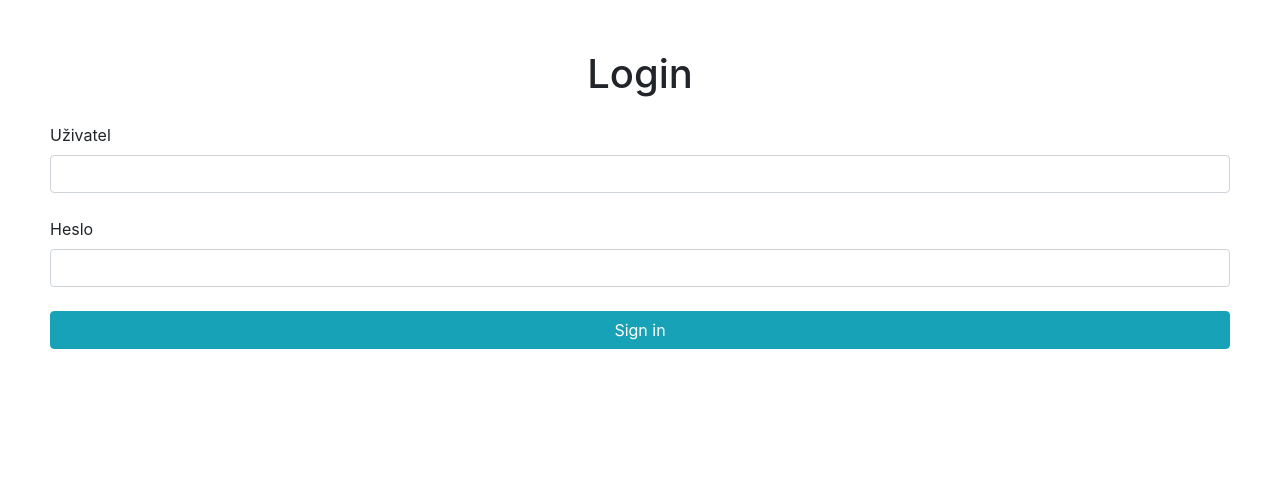
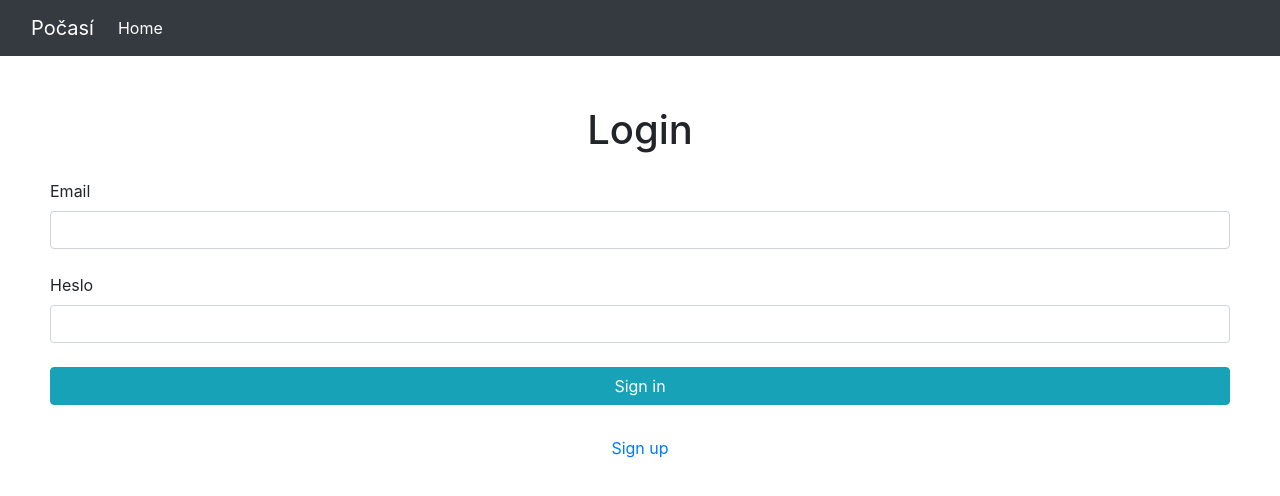
Before and after one commit to MartinKouba5/pocasi, a React (Create React App) app: page / in a window 1280 px wide. Shown: the top 496 px of the page. Built offline with nearby package versions, Linux system fonts and the light colour scheme.

Commit message:
Add files via upload

```diff
--- a/src/App.js
+++ b/src/App.js
@@ -1,5 +1,7 @@
 // App.js
 import React, { useState } from 'react';
+import { initializeApp } from "firebase/app";
+import { getAnalytics } from "firebase/analytics";
 import {BrowserRouter, Routes, Route, Navigate} from 'react-router-dom';
 import LoginPage from './Login';
 import WeatherCard from './WeatherCard';
@@ -14,9 +16,24 @@ function WeatherApp({ onLogout }) { // Přidána prop onLogout
     setCities([city, ...cities]);
   };
 
+  const firebaseConfig = {
+    apiKey: "AIzaSyB-DT6ioBb8-D9eEyjPNgSqLzZ6v4o-sh8",
+    authDomain: "pocasi-f4ecf.firebaseapp.com",
+    projectId: "pocasi-f4ecf",
+    storageBucket: "pocasi-f4ecf.appspot.com",
+    messagingSenderId: "49908304835",
+    appId: "1:49908304835:web:1427d9923fb578b4578b76",
+    measurementId: "G-8YVYHPRZME"
+  };
+
+  // Initialize Firebase
+  const app = initializeApp(firebaseConfig);
+  const analytics = getAnalytics(app);
+
+
   return (
     <div className="App">
-      <Navbar onLogout={onLogout}></Navbar>
+      <Navbar onLogout={onLogout} isLoggedIn={true}></Navbar> {/* Předána prop isLoggedIn */}
       <div class="banner">
         <SearchBar onSearch={handleSearch}></SearchBar>
       </div>
--- a/src/Login.js
+++ b/src/Login.js
@@ -1,30 +1,63 @@
-import React from "react";
+import React, { useState } from "react";
 import './Login.css';
-
+import Navbar from './navbar';
+import { getAuth, signInWithEmailAndPassword, createUserWithEmailAndPassword } from "firebase/auth";
 
 const LoginPage = ({ onLogin }) => {
+  const [email, setEmail] = useState('');
+  const [password, setPassword] = useState('');
+  const [errorMessage, setErrorMessage] = useState('');
+
+  const auth = getAuth();
+
+  const handleSignIn = async () => {
+    try {
+      const userCredential = await signInWithEmailAndPassword(auth, email, password);
+      onLogin();
+    } catch (error) {
+      setErrorMessage('Špatné heslo nebo email');
+      console.error(error);
+    }
+  };
+
+  const handleSignUp = async () => {
+    try {
+      const userCredential = await createUserWithEmailAndPassword(auth, email, password);
+      onLogin();
+    } catch (error) {
+      if (error.code === 'auth/email-already-in-use') {
+        setErrorMessage('Tento uživatel již existuje');
+      } else if (error.code === 'auth/weak-password'){
+        setErrorMessage('Slabé heslo');
+      } else {
+        setErrorMessage('Chybné údaje');
+
+      }
+      console.error(error);
+    }
+  };
+
   return (
+    <div>
+      <Navbar></Navbar>
       <div class="login">
         <h1>Login</h1>
         <form>
-        {/* Email input */}
           <div class="form-outline mb-4">
-        <label class="form-label" for="form2Example1">Uživatel</label>
+            <label class="form-label" for="form2Example1">Email</label>
+            <input type="email" id="form2Example1" class="form-control" onChange={e => setEmail(e.target.value)} />
+          </div>
+          <div class="form-outline mb-4">
+            <label class="form-label" for="form2Example2">Heslo</label>
+            <input type="password" id="form2Example2" class="form-control" onChange={e => setPassword(e.target.value)} />
+            {errorMessage && <a style={{ color: 'red' }}>{"*"+errorMessage}</a>}
 
-          <input type="email" id="form2Example1" class="form-control" />
           </div>
 
-        {/* Password input */}
-        <div class="form-outline mb-4">
-        <label class="form-label" for="form2Example2">Heslo</label>
-          <input type="password" id="form2Example2" class="form-control" />
+          <button type="button" class="btn btn-info btn-block mb-4" onClick={handleSignIn}>Sign in</button>
+          <button type="button" class="btn btn-link btn-block mb-4" onClick={handleSignUp}>Sign up</button>
+        </form>
       </div>
-
-
-        {/* Submit button */}
-        <button type="button" class="btn btn-info btn-block mb-4" onClick={onLogin}>Sign in</button>
-
-      </form>
     </div>
   );
 };
--- a/src/WeatherCard.js
+++ b/src/WeatherCard.js
@@ -1,7 +1,7 @@
 import React, { useState, useEffect } from 'react';
 import './WeatherCard.css';
 
-function WeatherCard({ cityName, latitude, longitude,backgroundImage }) {
+function WeatherCard({ cityName, latitude, longitude,backgroundImage, locationName }) {
   const [currentWeather, setCurrentWeather] = useState(null);
   const [forecast, setForecast] = useState(null);
 
@@ -29,6 +29,7 @@ function WeatherCard({ cityName, latitude, longitude,backgroundImage }) {
   return (
     <div className="WeatherCard" style={{ backgroundImage: `url(${backgroundImage})` }} >
       <h2>{cityName}</h2>
+      <h3>{locationName}</h3>
       {currentWeather ? (
         <div>
           <h3><strong><svg xmlns="http://www.w3.org/2000/svg" width="50" height="auto" fill="currentColor" class="bi bi-thermometer" viewBox="0 0 16 16">
--- a/src/index.js
+++ b/src/index.js
@@ -1,17 +1,25 @@
+// index.js
 import React from 'react';
-import ReactDOM from 'react-dom/client';
-import './index.css';
+import ReactDOM from 'react-dom';
 import App from './App';
-import reportWebVitals from './reportWebVitals';
+import { initializeApp } from "firebase/app";
 
-const root = ReactDOM.createRoot(document.getElementById('root'));
-root.render(
+const firebaseConfig = {
+  apiKey: "AIzaSyB-DT6ioBb8-D9eEyjPNgSqLzZ6v4o-sh8",
+  authDomain: "pocasi-f4ecf.firebaseapp.com",
+  projectId: "pocasi-f4ecf",
+  storageBucket: "pocasi-f4ecf.appspot.com",
+  messagingSenderId: "49908304835",
+  appId: "1:49908304835:web:1427d9923fb578b4578b76",
+  measurementId: "G-8YVYHPRZME"
+};
+
+// Initialize Firebase
+initializeApp(firebaseConfig);
+
+ReactDOM.render(
   <React.StrictMode>
     <App />
-  </React.StrictMode>
+  </React.StrictMode>,
+  document.getElementById('root')
 );
-
-// If you want to start measuring performance in your app, pass a function
-// to log results (for example: reportWebVitals(console.log))
-// or send to an analytics endpoint. Learn more: https://bit.ly/CRA-vitals
-reportWebVitals();
--- a/src/navbar.js
+++ b/src/navbar.js
@@ -1,6 +1,6 @@
 import React from "react";
 
-const Navbar = ({ onLogout }) => {
+const Navbar = ({ onLogout, isLoggedIn }) => { // Přidána prop isLoggedIn
   const handleLogout = () => {
     onLogout();
   };
@@ -18,9 +18,11 @@ const Navbar = ({ onLogout }) => {
               <a class="nav-link active" aria-current="page" href="#">Home</a>
             </li>
           </ul>
-          <form class="d-flex ml-auto">
-            <button class="btn btn-info" type="button" onClick={handleLogout}>Odhlásit se</button>
-          </form>
+          {isLoggedIn && ( // Tlačítko "Odhlásit se" se zobrazí pouze pokud je uživatel přihlášen
+            <form class="d-flex ml-auto">
+              <button class="btn btn-info" type="button" onClick={handleLogout}>Odhlásit se</button>
+            </form>
+          )}
         </div>
       </div>
     </nav>
```
Lines whose indentation alone changed are shown as unchanged.
